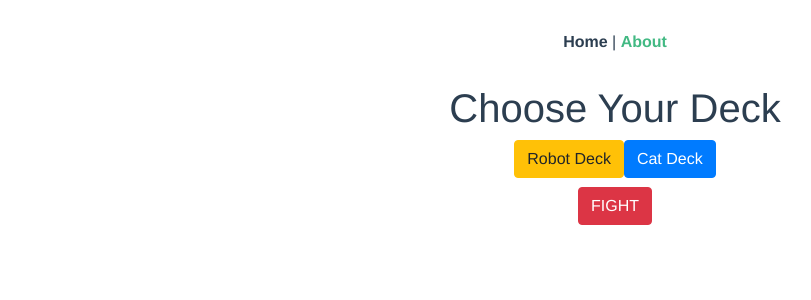
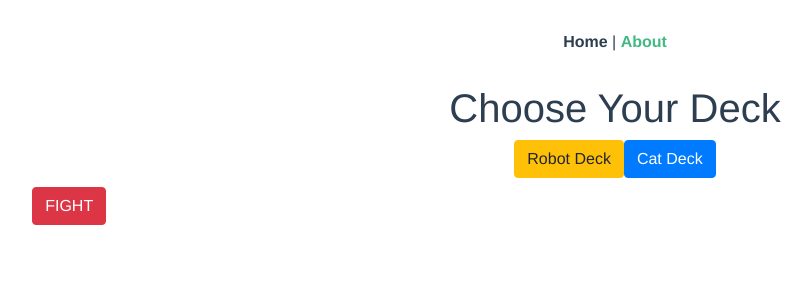
Before and after one commit to mattdobs3125/cardgame, a Vue app: page /#/cards in a window 1280 px wide. Shown: the top 300 px of the page, without its empty margins (25-836 px from the left). Built offline with nearby package versions, Linux system fonts and the light colour scheme.

Commit message:
spacing added

```diff
--- a/src/components/Adversary.vue
+++ b/src/components/Adversary.vue
@@ -1,6 +1,7 @@
 <template>
     <div class="adversary row" v-if="adversary.id">
-        <div class="col-4">
+      <div class="col-3"></div>
+        <div class="col-6">
 
           <div v-for="card in adversary.hand" :key="card.id">
             <img v-if="!card.visible" :key="card.id" @click='setAdversaryCard(card.id)' src="https://encrypted-tbn0.gstatic.com/images?q=tbn:ANd9GcRtBF_hN9qKTYv-KFj2fvps1CQnU-04P1V4Adw6Wwons7uIq5m8">
@@ -13,6 +14,7 @@
 
            </div>
        </div>
+           <div class="col-3"></div>
    </div>
 </div>
 </template>
@@ -36,3 +38,13 @@ export default {
   }
 };
 </script>
+
+<style>
+  .col-6 {
+
+   display: flex;
+  flex-direction: row;
+   justify-content: right;
+
+}
+</style>
--- a/src/components/Player.vue
+++ b/src/components/Player.vue
@@ -1,8 +1,9 @@
 <template>
-  <div class="Player">
+  <div class="Player row">
+     <div class="col-3"></div>
     <div class="col-6">
 
-      <div v-for="card in Player.hand" :key="card.id">
+      <div class="playerHand" v-for="card in Player.hand" :key="card.id">
         <div>
           <img style="height: 140px; width: 85%;" :src="card.img" :key="card.id" @click='setPlayerCard(card.id)' alt="">
           <div class="hand">
@@ -13,6 +14,7 @@
           </div>
         </div>
       </div>
+       <div class="col-3"></div>
     </div>
   </div>
 </template>
@@ -41,13 +43,16 @@ text-shadow: 0 -1px 4px #FFF, 0 -2px 10px #ff0, 0 -10px 20px #ff8000, 0 -18px 40
 }
   .col-6 {
 
-   display: flex;
+   /* display: flex; */
   flex-direction: row;
+}
+.playerHand
+ {
+
+   /* padding: .5in; */
+ }
 
 
 
 
-
-
-}
 </style>
--- a/src/components/PlayingGame.vue
+++ b/src/components/PlayingGame.vue
@@ -13,7 +13,15 @@
 
         {{player}}
             </h1>
+            <div class='row'>
+
+            <div class="fightButton col-2">
+
        <button type="button" class="btn btn-danger" @click="fight()">FIGHT</button>
+            </div>
+            <div class="col-8"></div>
+            </div>
+
     </div>
 
 </div>
```
